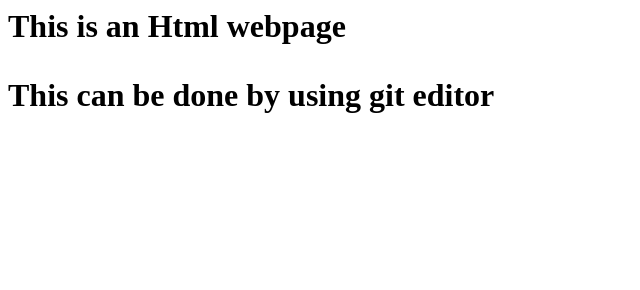
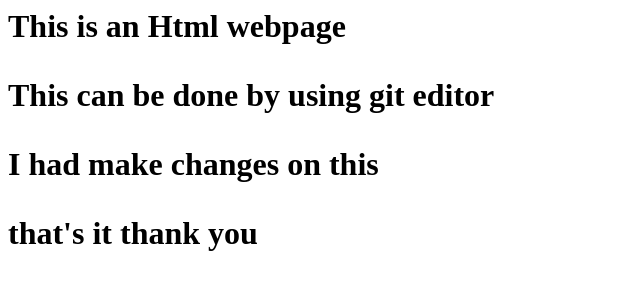
Before and after one commit to 2400031712Venkatakiran/webpage, a plain HTML site: page index.html in a window 1280 px wide. Shown: the whole page, without its empty margins (0-640 px from the left). Drawn offline with Linux system fonts and the light colour scheme.

Commit message:
rechanged webpage

```diff
--- a/index.html
+++ b/index.html
@@ -5,5 +5,7 @@
 		<body>
 			<h1>This is an Html webpage <h1>
 					<p>This can be done by using git editor</p>
-</body>
+					<p>I had make changes on this</p>
+					<p>that's it thank you</p>
+		</body>
 </html>
```
